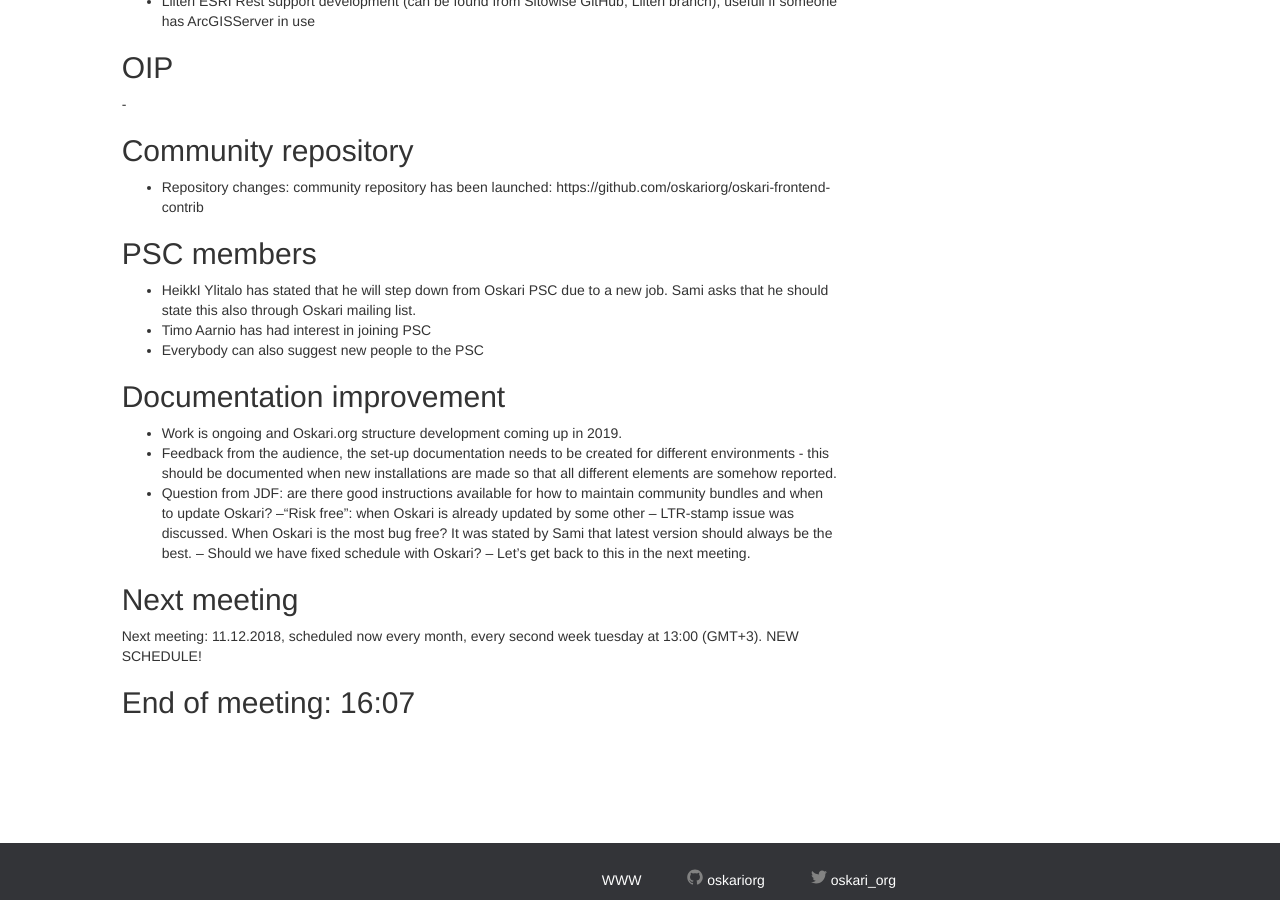
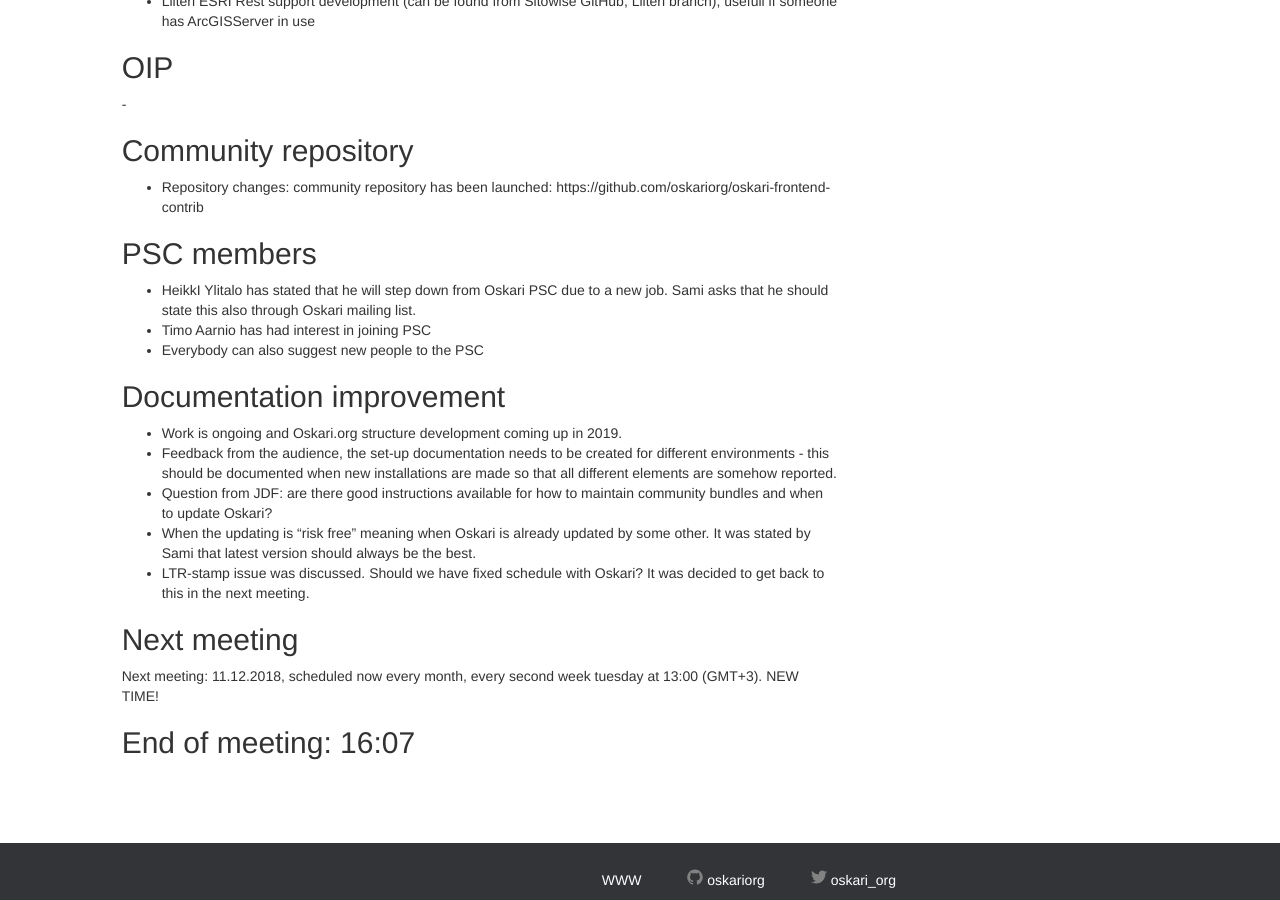
Before and after one commit to oskariorg/oskariorg.github.io, a Jekyll site: the page built from _posts/2018-11-13-PSC_November_2018.md, in a window 1280 px wide and 900 px high, scrolled down 1484 px. Built offline with Jekyll 4.4.1, drawn with Linux system fonts in a browser that asks for light colours; nearby versions of some CDN libraries.

Commit message:
Update 2018-11-13-PSC_November_2018.md

```diff
--- a/_posts/2018-11-13-PSC_November_2018.md
+++ b/_posts/2018-11-13-PSC_November_2018.md
@@ -76,14 +76,11 @@ Not present:
 - Work is ongoing and Oskari.org structure development coming up in 2019.
 - Feedback from the audience, the set-up documentation needs to be created for different environments - this should be documented when new installations are made so that all different elements are somehow reported.
 - Question from JDF: are there good instructions available for how to maintain community bundles and when to update Oskari?
---“Risk free”: when Oskari is already updated by some other
--- LTR-stamp issue was discussed. When Oskari is the most bug free? It was stated by Sami that latest version should always be the best.
--- Should we have fixed schedule with Oskari?
--- Let’s get back to this in the next meeting.
-
+- When the updating is “risk free” meaning when Oskari is already updated by some other. It was stated by Sami that latest version should always be the best.
+- LTR-stamp issue was discussed. Should we have fixed schedule with Oskari? It was decided to get back to this in the next meeting.
 
 ## Next meeting
 
-Next meeting: 11.12.2018, scheduled now every month, every second week tuesday at 13:00 (GMT+3). NEW SCHEDULE!
+Next meeting: 11.12.2018, scheduled now every month, every second week tuesday at 13:00 (GMT+3). NEW TIME!
 
 ## End of meeting: 16:07
```
Also changed, not shown: other parts of _posts/2018-11-13-PSC_November_2018.md (+1 -1 lines).
